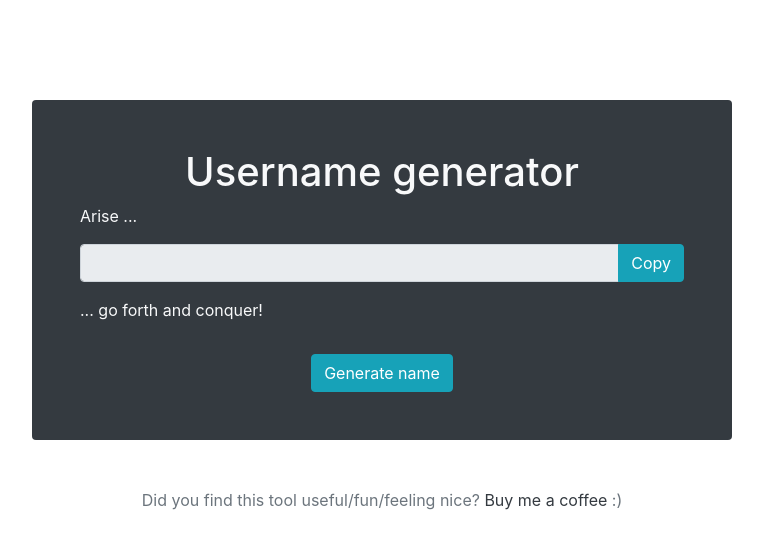
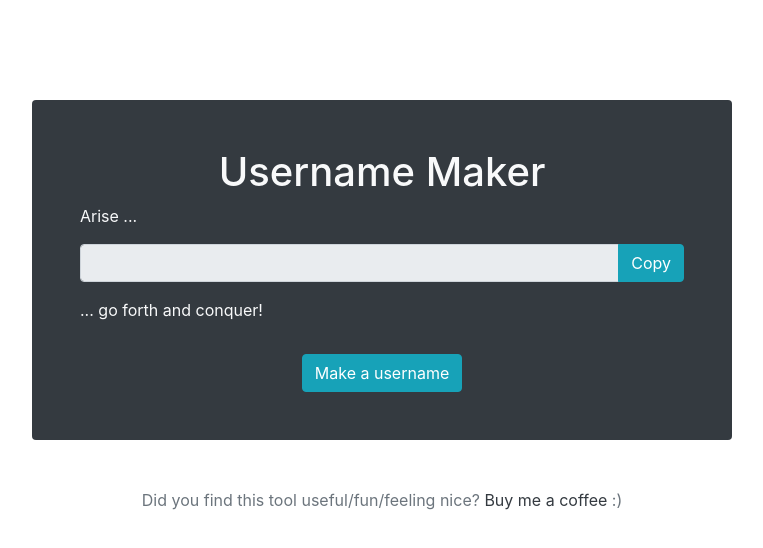
Before and after one commit to leonnz/usernamemaker, a Next.js app: page / in a window 1280 px wide. Shown: the top 548 px of the page, without its empty margins (258-1021 px from the left). Built offline with nearby package versions, Linux system fonts and the light colour scheme.

Commit message:
updated name

```diff
--- a/pages/index.js
+++ b/pages/index.js
@@ -38,7 +38,7 @@ export default function Home() {
             className="container text-light bg-dark rounded p-5"
             style={{ width: '700px' }}
           >
-            <h1 className="text-center">Username generator</h1>
+            <h1 className="text-center">Username Maker</h1>
             <p>Arise ...</p>
             <div className="input-group mb-3">
               <input
@@ -65,7 +65,7 @@ export default function Home() {
             <p>... go forth and conquer!</p>
             <div className="text-center pt-3">
               <button type="button" className=" btn btn-info" onClick={getName}>
-                Generate name
+                Make a username
               </button>
             </div>
           </div>
```
